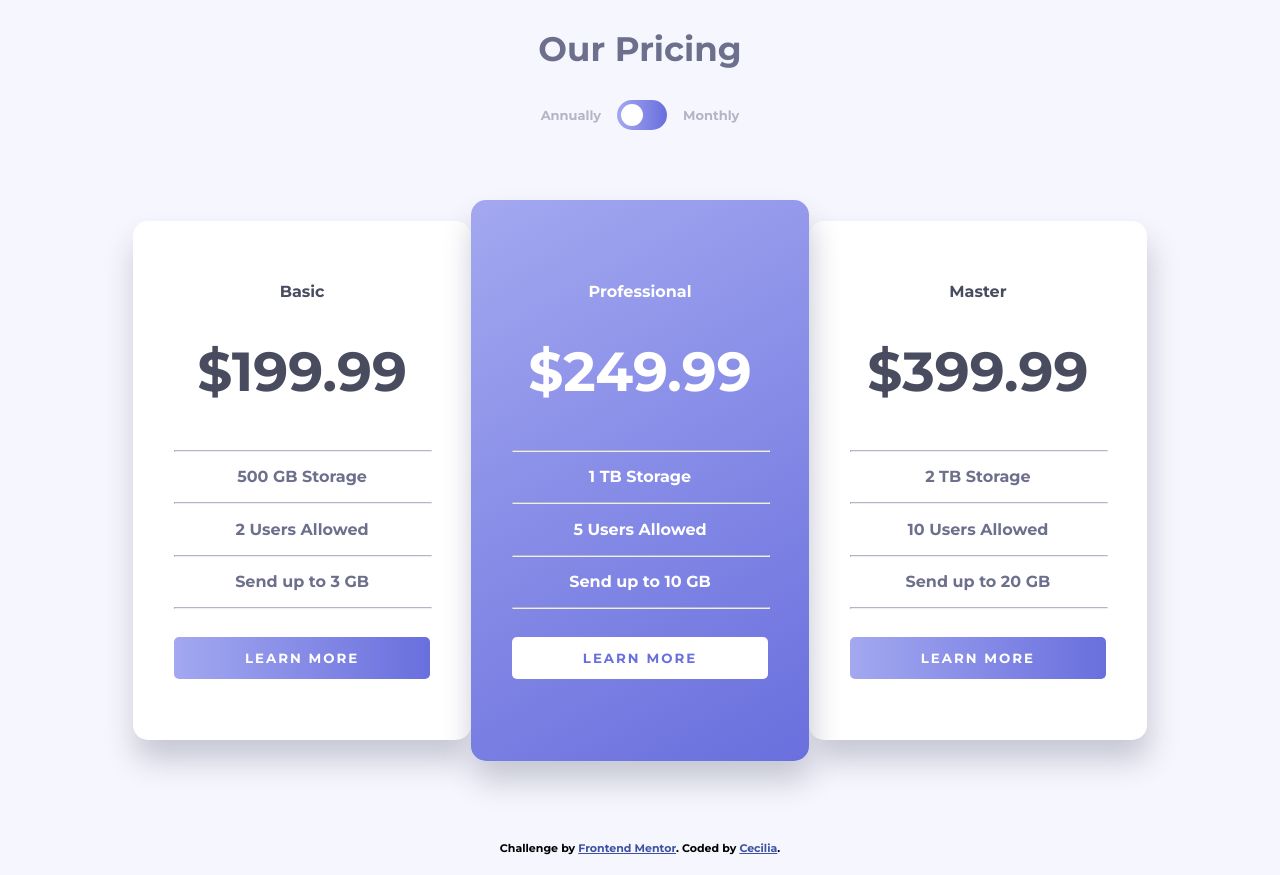
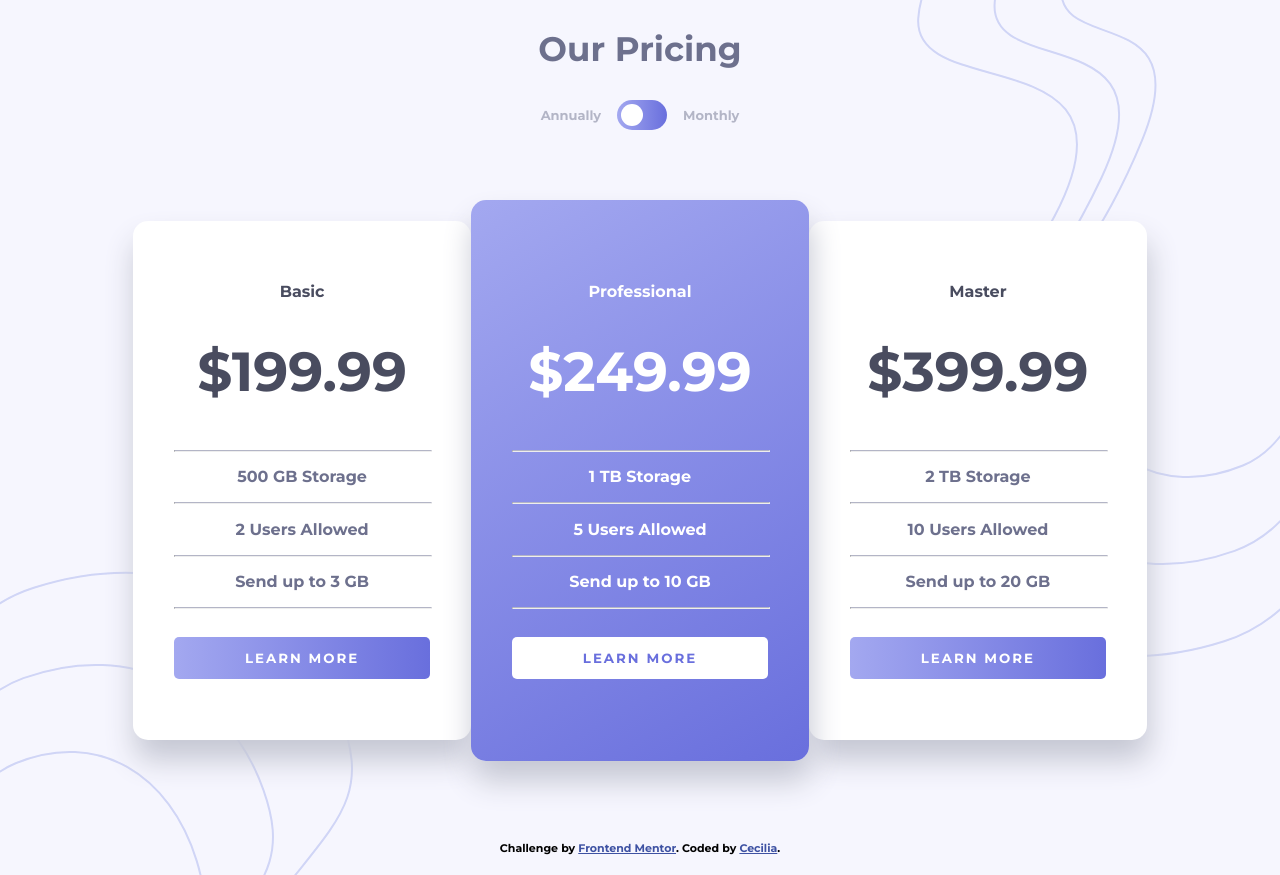
Before and after one commit to YuriOokino/pricing-component-toggle, a plain HTML site: page index.html in a window 1280 px wide. Drawn offline with Linux system fonts and the light colour scheme; the site is published under a folder, as on GitHub Pages, so addresses that start at the root find nothing.

Commit message:
Update styles.css

```diff
--- a/styles.css
+++ b/styles.css
@@ -3,7 +3,7 @@ body {
     font-family: 'Montserrat', sans-serif;
     font-weight: 700;
     background-color: hsl(240, 78%, 98%);
-    background-image: url('/images/bg-top.svg'), url('/images/bg-bottom.svg');
+    background-image: url('images/bg-top.svg'), url('images/bg-bottom.svg');
     background-repeat: no-repeat;
     background-position: right top, left bottom;
     margin: 0 10%;
```
